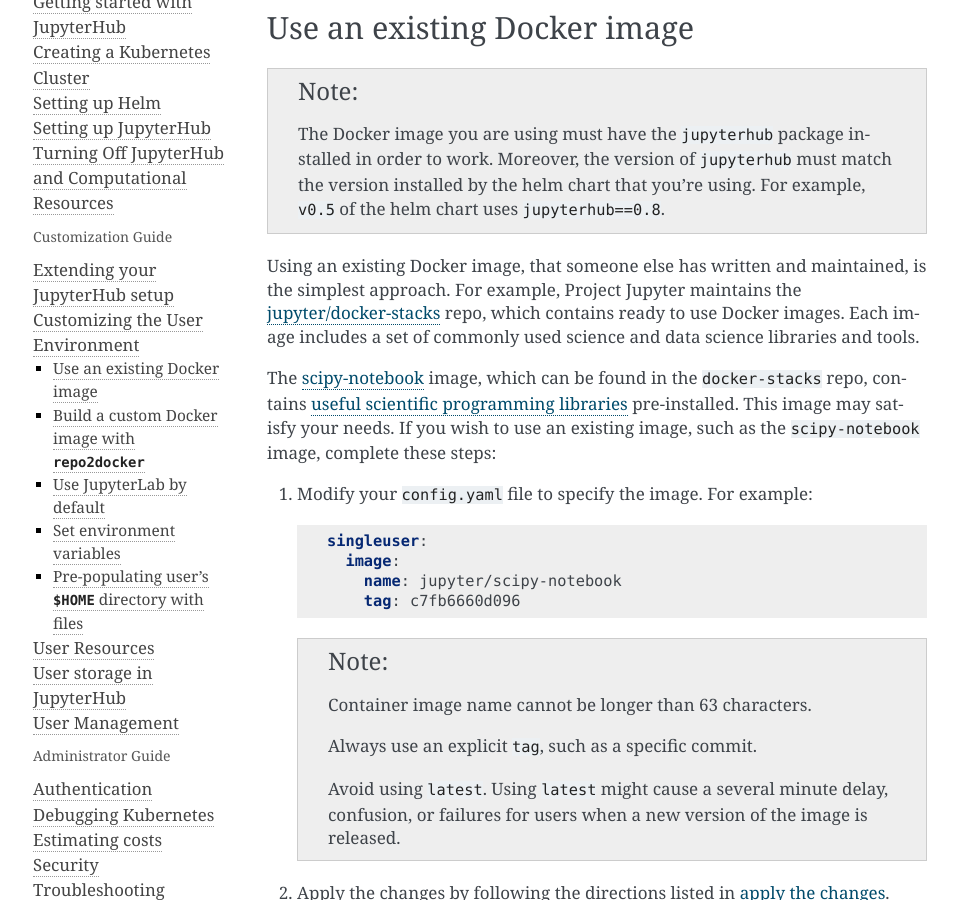
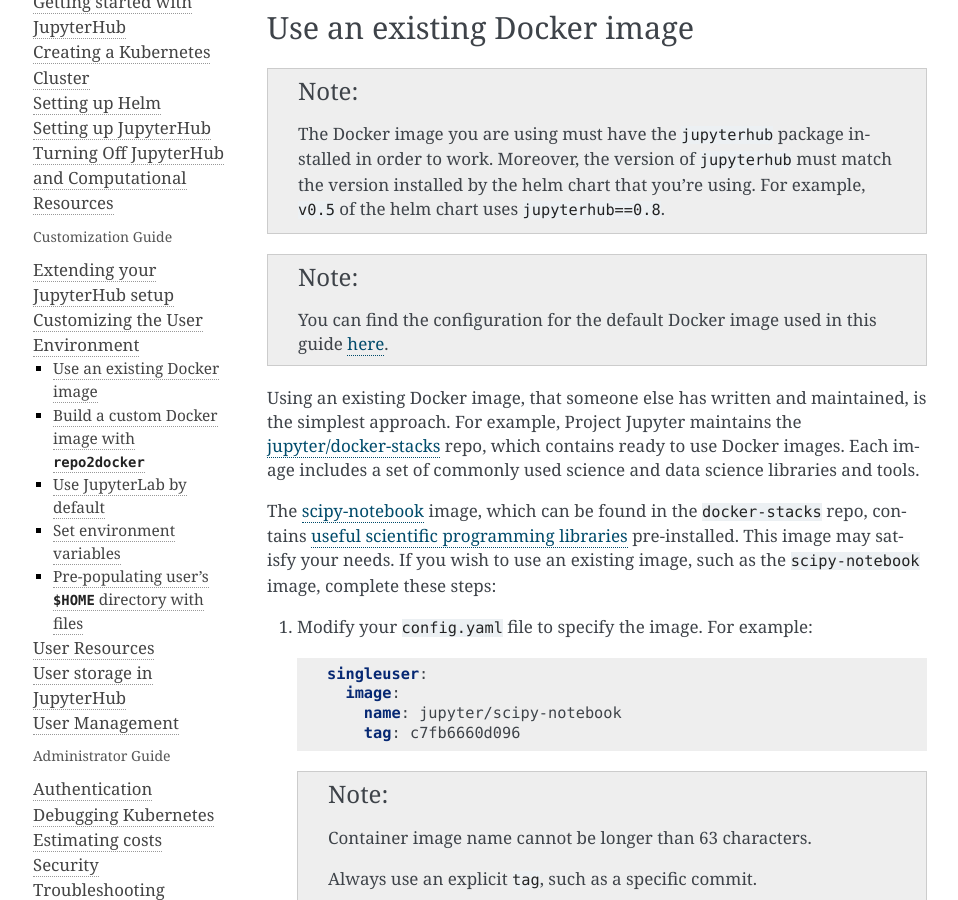
Before and after one commit to jupyterhub/zero-to-jupyterhub-k8s, a Sphinx documentation site: the page built from doc/source/user-environment.rst, in a window 1280 px wide and 900 px high, scrolled down 631 px. Shown: the whole window, without its empty margins (153-1111 px from the left). Built offline with Sphinx 7.4.7, drawn with Linux system fonts in a browser that asks for light colours.

Commit message:
Add a link to Dockerfile for default image

```diff
--- a/doc/source/user-environment.rst
+++ b/doc/source/user-environment.rst
@@ -32,6 +32,11 @@
    installed in order to work. Moreover, the version of ``jupyterhub`` must
    match the version installed by the helm chart that you're using. For example,
    ``v0.5`` of the helm chart uses  ``jupyterhub==0.8``.
+
+.. note::
+
+   You can find the configuration for the default Docker image used in this
+   guide `here <https://github.com/jupyterhub/zero-to-jupyterhub-k8s>`_.
 
 Using an existing Docker image, that someone else has written and maintained,
 is the simplest approach. For example, Project Jupyter maintains the
```
